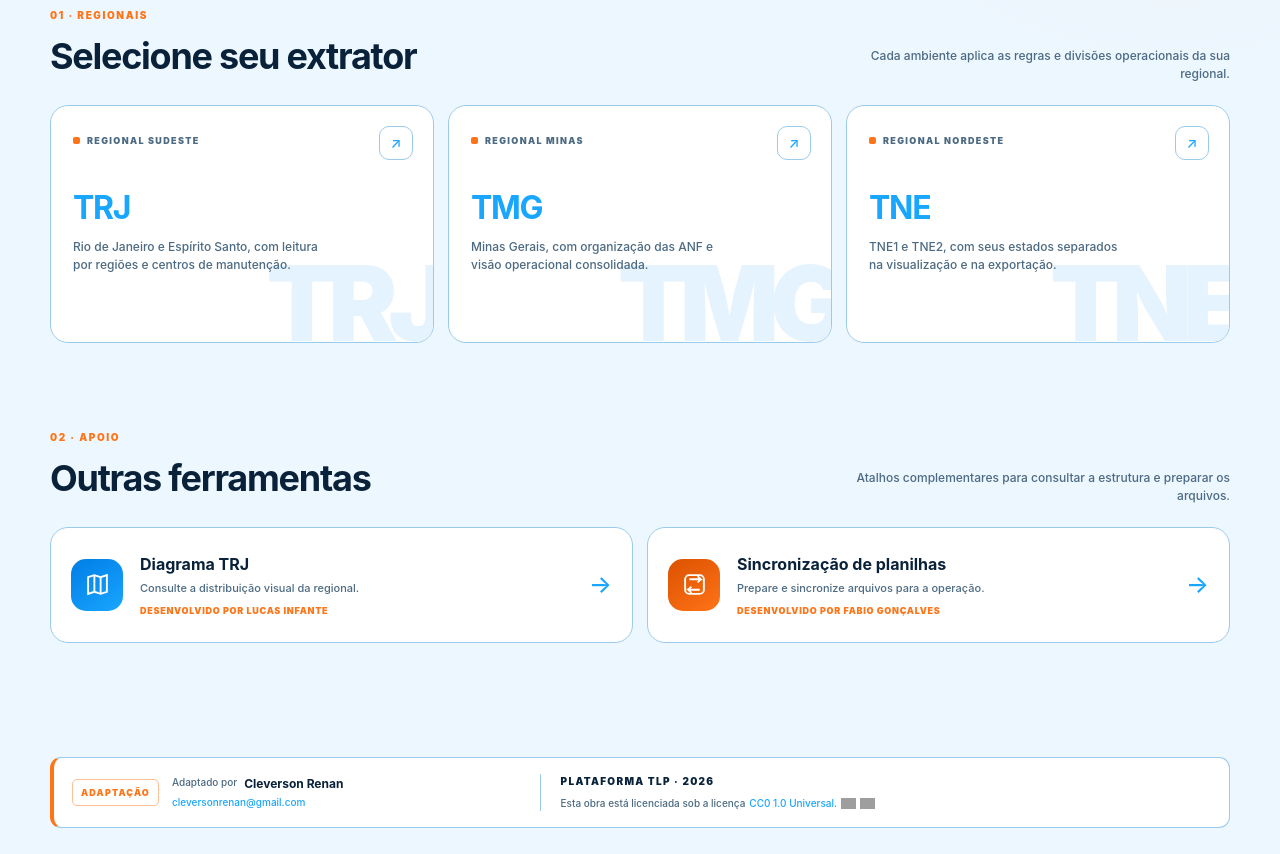
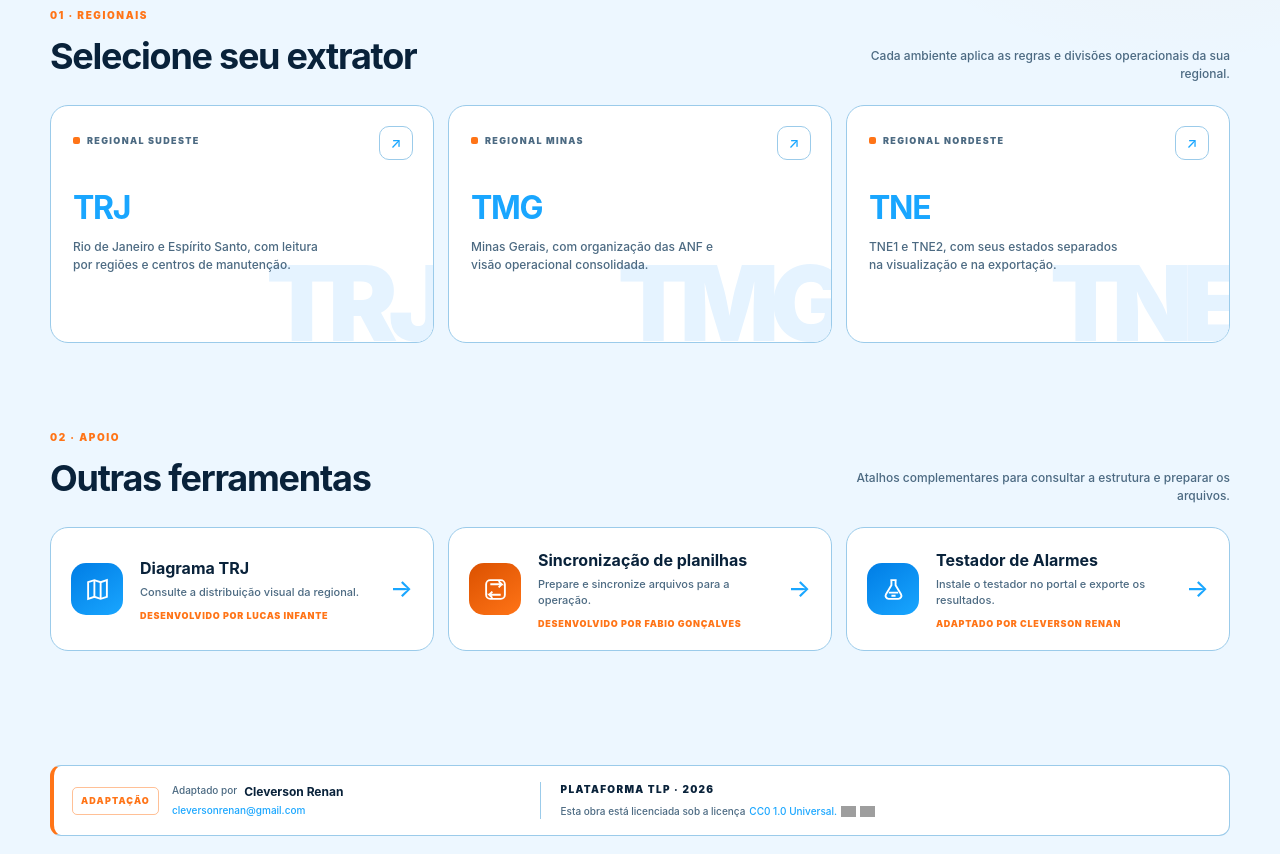
Before and after one commit to cleversonrenan/extrator, a plain HTML site: page index.html in a window 1280 px wide. Shown: the part 551-1405 px from the top of the page. Drawn offline with Linux system fonts and the light colour scheme; grey boxes are pictures that could not be loaded.

Commit message:
Adiciona testador ao index de ferramentas

```diff
--- a/index.html
+++ b/index.html
@@ -127,7 +127,7 @@
     .region-card p { position: relative; z-index: 1; max-width: 260px; margin: 0; color: var(--muted); font-size: 12px; }
     .region-open { position: absolute; z-index: 1; right: 20px; top: 20px; display: grid; place-items: center; width: 34px; height: 34px; border: 1px solid var(--line); border-radius: 10px; color: var(--blue); }
 
-    .tool-grid { display: grid; grid-template-columns: 1fr 1fr; gap: 14px; }
+    .tool-grid { display: grid; grid-template-columns: repeat(3, minmax(0, 1fr)); gap: 14px; }
     .tool-card { display: grid; grid-template-columns: auto 1fr auto; align-items: center; gap: 17px; min-height: 116px; padding: 20px; border: 1px solid var(--line); border-radius: var(--radius); background: var(--surface); text-decoration: none; transition: border-color .18s ease, transform .18s ease; }
     .tool-card:hover { transform: translateY(-3px); border-color: var(--orange); }
     .tool-icon { display: grid; place-items: center; width: 52px; height: 52px; border-radius: 15px; color: #fff; background: linear-gradient(145deg, var(--blue-strong), var(--blue)); }
@@ -234,6 +234,10 @@
           <span class="tool-icon" aria-hidden="true"><svg viewBox="0 0 24 24" fill="none" stroke="currentColor" stroke-width="1.8"><path d="M7 7h11l-3-3m3 3-3 3M17 17H6l3 3m-3-3 3-3"/><rect x="3" y="3" width="18" height="18" rx="4"/></svg></span>
           <span class="tool-copy"><strong>Sincronização de planilhas</strong><span>Prepare e sincronize arquivos para a operação.</span><small>Desenvolvido por Fabio Gonçalves</small></span><span class="tool-arrow" aria-hidden="true">→</span>
         </a>
+        <a class="tool-card" href="./testador_portal_bookmarklet.html" title="Abrir Testador de Alarmes">
+          <span class="tool-icon" aria-hidden="true"><svg viewBox="0 0 24 24" fill="none" stroke="currentColor" stroke-width="1.8"><path d="M9 3h6M10 3v5l-5.2 8.5A3 3 0 0 0 7.4 21h9.2a3 3 0 0 0 2.6-4.5L14 8V3"/><path d="M7.5 15h9M10 18h4"/></svg></span>
+          <span class="tool-copy"><strong>Testador de Alarmes</strong><span>Instale o testador no portal e exporte os resultados.</span><small>Adaptado por Cleverson Renan</small></span><span class="tool-arrow" aria-hidden="true">→</span>
+        </a>
       </div>
     </section>
   </main>
```
